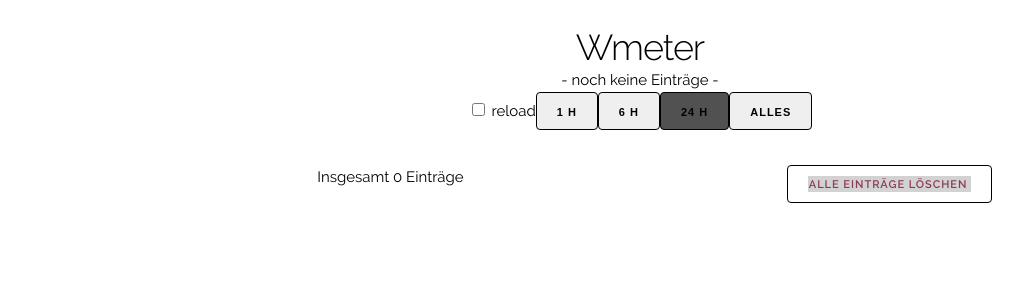
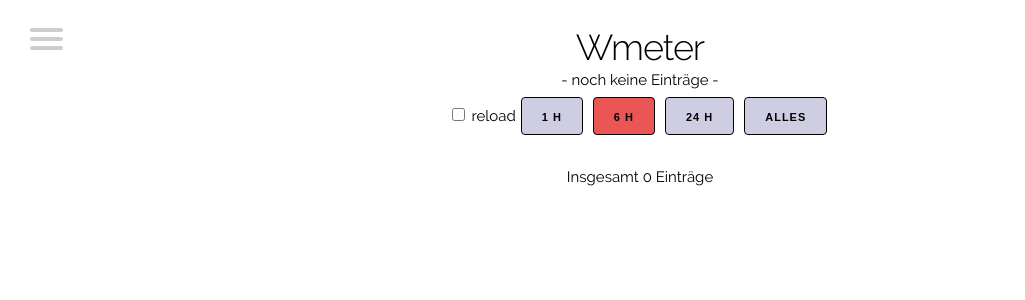
Before and after one commit to saliWd/div, a PHP site: page / in a window 1280 px wide. Shown: the top 300 px of the page, without its empty margins (0-1025 px from the left). Run offline with PHP 8.4, Linux system fonts and the light colour scheme; tables that the repository leaves empty hold one stand-in row (values such as "Sample post").

Commit message:
added a 'settings' page

```diff
--- a/pico/wireless/RX/wmeter/css/skeleton.css
+++ b/pico/wireless/RX/wmeter/css/skeleton.css
@@ -134,9 +134,9 @@ p { margin-top: 0; }
 a {
   padding: 2px 4px 1px 1px;
   text-decoration: none;
-  color: #8d3a53;
+  /*color: #8d3a53;
   background-color: rgba(180, 180, 180, 0.6);
-  transition: color 0.3s ease;
+  transition: color 0.3s ease;*/
 }
 
 
@@ -267,7 +267,8 @@ td:last-child {
 /* Spacing */
 button,
 .button {
-  margin-bottom: 1rem; }
+  margin: 0.5rem;
+  background-color: #cfcde1; }
 input,
 textarea,
 select,
@@ -453,7 +454,7 @@ hr {
   box-sizing: border-box;
 }
 .active {
-  background-color: #515151;
+  background-color: #ea5555;
   box-sizing: border-box;
 }
 .fade {
--- a/pico/wireless/RX/wmeter/functions.php
+++ b/pico/wireless/RX/wmeter/functions.php
@@ -30,6 +30,37 @@ function printErrorAndDie (string $heading, string $text): void {
     <link rel="stylesheet" href="css/skeleton.css" type="text/css" />';
   echo '</head><body><div class="row twelve columns textBox"><h4>'.$heading.'</h4><p>'.$text.'</p></div></body></html>';
   die();
+}
+
+function printNavMenu (string $siteSafe): void {
+  $home   = ($siteSafe === 'index.php') ? '<li class="menuCurrentPage">Home</li>' : '<li><a href="index.php">Home</a></li>';
+  $links  = ($siteSafe === 'settings.php') ? '<li class="menuCurrentPage">Settings</li>' : '<li><a href="settings.php">Settings</a></li>';
+
+  echo '
+  <nav style="width:400px">
+    <div id="menuToggle">
+      <input type="checkbox">
+      <span></span>
+      <span></span>
+      <span></span>
+      <ul id="menu">
+        '.$home.'
+        '.$links.'
+      </ul>
+    </div>
+  </nav>';
+}
+
+// returns the current site in the format 'about.php' in a safe way. Any do=xy parameters are obmitted
+function getCurrentSite (): string {
+  $siteUnsafe = substr($_SERVER['SCRIPT_NAME'],7); // SERVER[...] is something like /start/links.php (without any parameters)
+  if (
+      ($siteUnsafe === 'index.php') or
+      ($siteUnsafe === 'settings.php')
+     ) {
+        return $siteUnsafe;
+      }
+  return '';
 }
 
 // returns a 'safe' integer. Return value is 0 if the checks did not work out
--- a/pico/wireless/RX/wmeter/index.php
+++ b/pico/wireless/RX/wmeter/index.php
@@ -17,16 +17,19 @@ function printBeginOfPage_index(bool $enableAutoReload, string $timerange):void
     echo '<meta http-equiv="refresh" content="40; url=https://widmedia.ch/wmeter/index.php?autoreload=1'.$timerange.'">';
   }
   echo '
-  </head><body>
+  </head><body>';
+  printNavMenu(getCurrentSite());
+  echo '
   <div class="section noBottom">
   <div class="container">
   <h3>Wmeter</h3>';
   return;
 }
 
-// returns the time range to be displayed as int. Possible values are: 1 (for last 1 hour), 6, 24, 25. 25 means: all data. Default is 24
+
+// returns the time range to be displayed as int. Possible values are: 1 (for last 1 hour), 6, 24, 25. 25 means: all data
 function getTimeRange():int {
-  $returnVal = 24;
+  $returnVal = 6;  // default time range
   $unsafeInt = safeIntFromExt('GET', 'rangeSelect', 2);
   if (($unsafeInt === 1) or ($unsafeInt === 6) or ($unsafeInt === 24) or ($unsafeInt === 25)) {
     $returnVal = $unsafeInt;
@@ -34,15 +37,11 @@ function getTimeRange():int {
   return $returnVal;
 }
 
-$doSafe = safeIntFromExt('GET', 'do', 2); // this is an integer (range 1 to 99) or non-existing
-// do = 0: entry point, display graph and stuff
-// do = 1: delete all entries in DB. TODO: different approach
 $autoreload = safeIntFromExt('GET', 'autoreload', 1);
 $timeSelected = getTimeRange();
 $enableAutoReload = ($autoreload === 1);
 $device = 'austr10'; // TODO: device as variable
 
-if ($doSafe === 0) { // entry point of this site
 $resultCnt = $dbConn->query('SELECT COUNT(*) as `total` FROM `wmeter` WHERE `device` = "'.$device.'" LIMIT 1;'); // guaranteed to return one row
 $resultFreshest = $dbConn->query('SELECT `date` FROM `wmeter` WHERE `device` = "'.$device.'" ORDER BY `date` DESC LIMIT 1;'); // cannot combine those two
 
@@ -185,21 +184,8 @@ if ($doSafe === 0) { // entry point of this site
   echo '<button type="button" onclick="setValAndSubmit(\''.$submitText[0].'\')" '.$submitText[2].'>'.$submitText[1].'</button>';
 }
 echo '<input type="text" id="hiddentext" name="rangeSelect" value="invalidRange" hidden></form></div>
-          <div class="row">
-            <div class="six columns">Insgesamt '.$totalCount.' Einträge</div>
-            <div class="six columns"><div class="button"><a href="index.php?do=1">alle Einträge löschen</a></div></div>
-          </div>'; // TODO: move the 'alles löschen' to another page, user page or whatever
-} elseif ($doSafe === 1) { // delete all entries, then go back to default page
-  printBeginOfPage_index(FALSE);
-  $result = $dbConn->query('DELETE FROM `wmeter` WHERE `device` = "'.$device.'"');
-  if ($result) {
-    echo '<div class="row twelve columns">...alle Einträge gelöscht. <a href="index.php">zurück</a>...</div>';
-  } else {
-    echo '<div class="row twelve columns">...something went wrong when deleting all entries...</div>';
-  }
-} else { // should never happen
-  echo '<div class="row twelve columns">...something went wrong (undefined do-variable)...</div>';
-}
+<div class="row twelve columns">Insgesamt '.$totalCount.' Einträge</div>';
+
 ?>
 <div class="row twelve columns">&nbsp;</div>
 </div></div></body></html>
```
Also changed, not shown: pico/wireless/RX/wmeter/settings.php (added, +50 -0 lines). Lines whose indentation alone changed are shown as unchanged.
